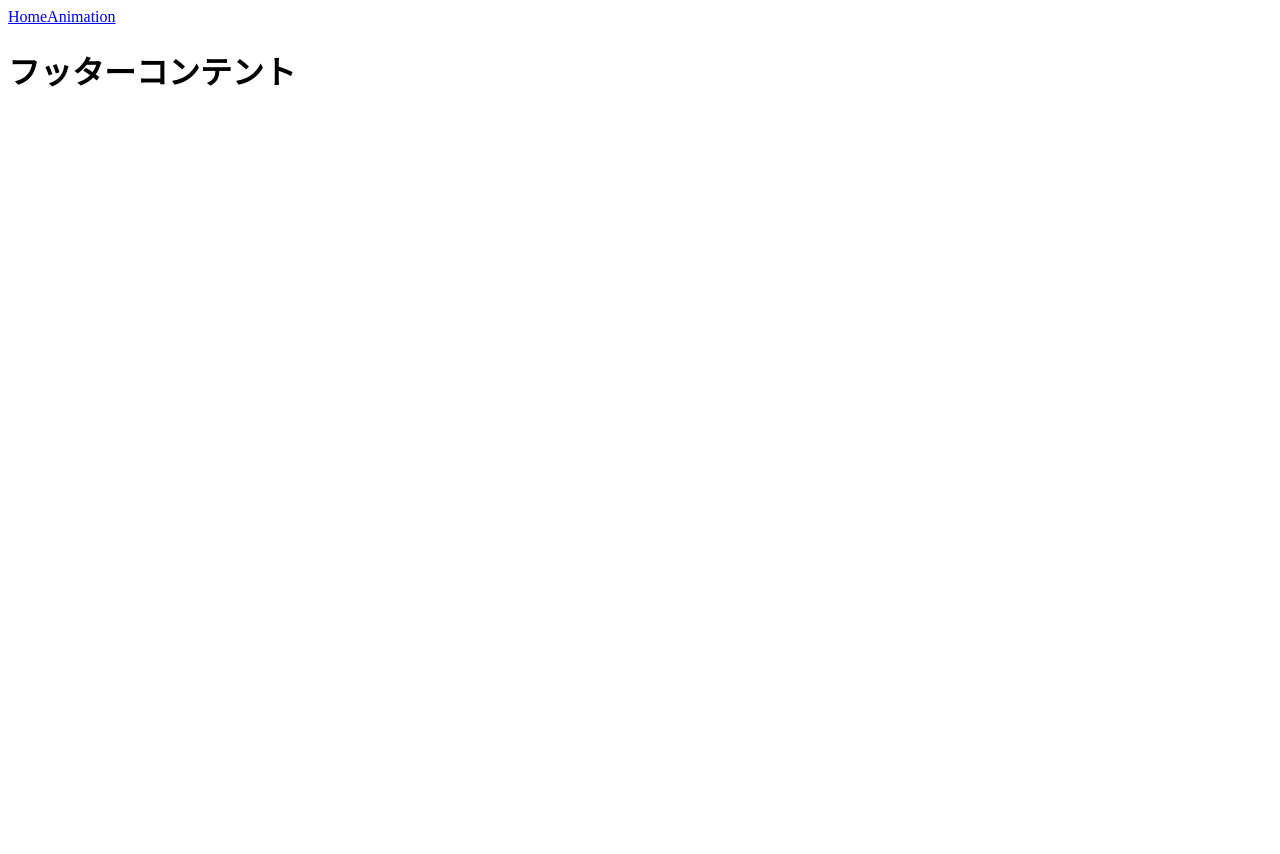
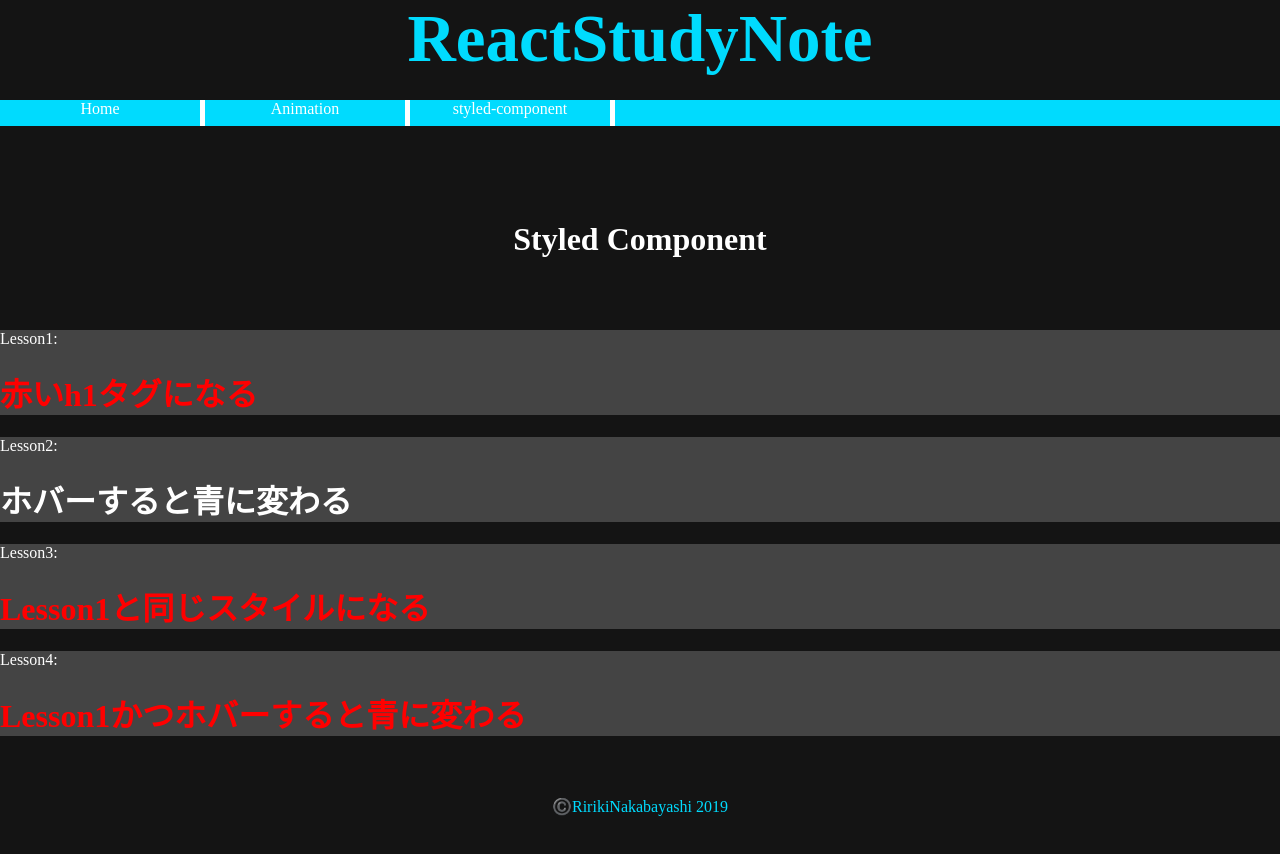
Before and after one commit to Rickey6727/react-portfolio, a React app: page /#/styled-component in a window 1280 px wide. Shown: the top 854 px of the page. Before the commit the page ends 800 px from the top, so only its background shows below. Built offline with nearby package versions, Linux system fonts and the light colour scheme.

Commit message:
基本的なスタイルの実装

```diff
--- a/index.html
+++ b/index.html
@@ -2,7 +2,11 @@
 <html>
   <head>
     <meta charset="utf-8">
-    <title>React Test</title>
+    <style>
+      body {background-color:#141414;color:#ffffff;margin:0;}
+      a {color:#00dbfe;text-decoration:none;}
+    </style>
+    <title>ReactStudyNote</title>
   </head>
   <body>
     <div id="app" />
--- a/jsx/Animation.jsx
+++ b/jsx/Animation.jsx
@@ -1,12 +1,21 @@
 import React from 'react'
+import styled from 'styled-components';
+
+const Wrapper = styled.div`
+`
+
+const Title = styled.h1`
+  padding:50px;
+  text-align: center;
+`
 
 export default class Animation extends React.Component {
 
   render() {
     return (
-      <div>
-        <h1>アニメーションコンテント</h1>
-      </div>
+      <Wrapper>
+        <Title>Animation</Title>
+      </Wrapper>
     )
   }
 }
--- a/jsx/App.jsx
+++ b/jsx/App.jsx
@@ -3,6 +3,8 @@ import Menu from './Menu.jsx'
 import Header from './Header.jsx'
 import Footer from './Footer.jsx'
 import Animation from './Animation.jsx'
+import Info from './Info.jsx'
+import StyledComponent from './StyledComponent.jsx'
 import { HashRouter as Router, Route, Link } from 'react-router-dom'
 
 export default class App extends React.Component {
@@ -11,9 +13,11 @@ export default class App extends React.Component {
     return (
       <div>
         <Header />
+        <Menu />
         <Router>
-          <Route path='/' exact component={Menu} />
+          <Route path='/' exact component={Info} />
           <Route path='/animation' exact component={Animation} />
+          <Route path='/styled-component' exact component={StyledComponent} />
         </Router>
         <Footer />
       </div>
--- a/jsx/Footer.jsx
+++ b/jsx/Footer.jsx
@@ -1,11 +1,26 @@
 import React from 'react'
+import styled from 'styled-components';
+
+const FooterStyle = styled.div`
+  width: 100vw;
+  color: #00dbfe;
+  text-align: center;
+  background-color: #141414e6;
+`
+
+const Text = styled.p`
+  line-height: 100px;
+  vertical-align: middle;
+`
 
 export default class Footer extends React.Component {
 
   render() {
     return (
       <div>
-        <h1>フッターコンテント</h1>
+        <FooterStyle>
+          <Text>©️RirikiNakabayashi 2019</Text>
+        </FooterStyle>
       </div>
     )
   }
--- a/jsx/Header.jsx
+++ b/jsx/Header.jsx
@@ -1,16 +1,29 @@
 import React from 'react'
+import styled from 'styled-components';
 import { HashRouter as Router, Route, Link } from 'react-router-dom'
+
+const HeaderStyle = styled.div`
+  width: 100vw;
+  height: 150px;
+  color: #00dbfe;
+  text-align: center;
+  position: fixed;
+  background-color: #141414e6;
+`
+
+const Text = styled.h1`
+  font-size: 67px;
+  margin: 0;
+`
+
 
 export default class Header extends React.Component {
 
   render() {
     return (
-      <div>
-        <Router>
-          <Link to='/'>Home</Link>
-          <Link to='/animation'>Animation</Link>
-        </Router>
-      </div>
+      <HeaderStyle>
+        <Text>ReactStudyNote</Text>
+      </HeaderStyle>
     )
   }
 }
--- /dev/null
+++ b/jsx/Info.jsx
@@ -0,0 +1,24 @@
+import React from 'react'
+import styled from 'styled-components';
+
+const Wrapper = styled.div`
+  text-align: center;
+`
+
+const Title = styled.h1`
+  padding:50px;
+`
+
+export default class Info extends React.Component {
+
+  render() {
+    return (
+      <Wrapper>
+        <Title>Home</Title>
+        <p>このReactStudyNoteは、Reactのエコシステムを勉強して試験的に実装・公開するためのものです。</p>
+        <p>スタイルやアニメーション、コンポーネントライフサイクルなどを、各項目ごとにまとめています。</p>
+        <p>画面上部のメニューバーより、気になるページへ遷移してご覧ください。</p>
+      </Wrapper>
+    )
+  }
+}
--- a/jsx/Menu.jsx
+++ b/jsx/Menu.jsx
@@ -1,12 +1,47 @@
 import React from 'react'
+import styled from 'styled-components';
+import { HashRouter as Router, Route, Link } from 'react-router-dom'
+
+const Wrapper = styled.div`
+  padding-top: 150px;
+`
+
+const MenuStyle = styled.div`
+  width: 100vw;
+  position: fixed;
+  top: 100px;
+  background-color: #00dbfe;
+`
+
+const LinkStyle = styled.div`
+  color: #ffffff;
+  background-color: #00dbfe;
+  height: 26px;
+  width: 200px;
+  float:left;
+  text-align: center;
+  border-right: 5px solid #ffffff;
+  transition: 0.3s;
+  &:hover {
+    color: #00dbfe;
+    background-color: #ffffff;
+    transition: 0.3s;
+  }
+`
 
 export default class Menu extends React.Component {
 
   render() {
     return (
-      <div>
-        <h1>メニューコンテント</h1>
-      </div>
+      <Wrapper>
+        <MenuStyle>
+          <Router>
+            <Link to='/'><LinkStyle>Home</LinkStyle></Link>
+            <Link to='/animation'><LinkStyle>Animation</LinkStyle></Link>
+            <Link to='/styled-component'><LinkStyle>styled-component</LinkStyle></Link>
+          </Router>
+        </MenuStyle>
+      </Wrapper>
     )
   }
 }
--- /dev/null
+++ b/jsx/StyledComponent.jsx
@@ -0,0 +1,48 @@
+import React from 'react'
+import styled from 'styled-components';
+
+const Wrapper = styled.div`
+`
+
+const Title = styled.h1`
+  padding:50px;
+  text-align: center;
+`
+
+const Lesson = styled.div`
+  background-color: #444444;
+`
+
+const Lesson1 = styled.h1`
+  color: red;
+`
+
+const Lesson2 = styled.h1`
+  &:hover {
+    color: blue;
+  }
+`
+
+const Lesson3 = styled(Lesson1)`
+`
+
+const Lesson4 = styled(Lesson1)`
+  &:hover {
+    color: blue;
+  }
+`
+
+export default class Header extends React.Component {
+
+  render() {
+    return (
+      <Wrapper>
+        <Title>Styled Component</Title>
+        <Lesson>Lesson1:<Lesson1>赤いh1タグになる</Lesson1></Lesson>
+        <Lesson>Lesson2:<Lesson2>ホバーすると青に変わる</Lesson2></Lesson>
+        <Lesson>Lesson3:<Lesson3>Lesson1と同じスタイルになる</Lesson3></Lesson>
+        <Lesson>Lesson4:<Lesson4>Lesson1かつホバーすると青に変わる</Lesson4></Lesson>
+      </Wrapper>
+    )
+  }
+}
--- a/package.json
+++ b/package.json
@@ -23,6 +23,7 @@
     "gh-pages": "^2.0.1",
     "html-webpack-plugin": "^3.2.0",
     "react-router-dom": "^5.0.1",
+    "styled-components": "^4.3.2",
     "webpack": "^4.37.0",
     "webpack-cli": "^3.3.6",
     "webpack-dev-server": "^3.7.2",
```
Also changed, not shown: 2 other files (tests, documents, lock files or other folders).
